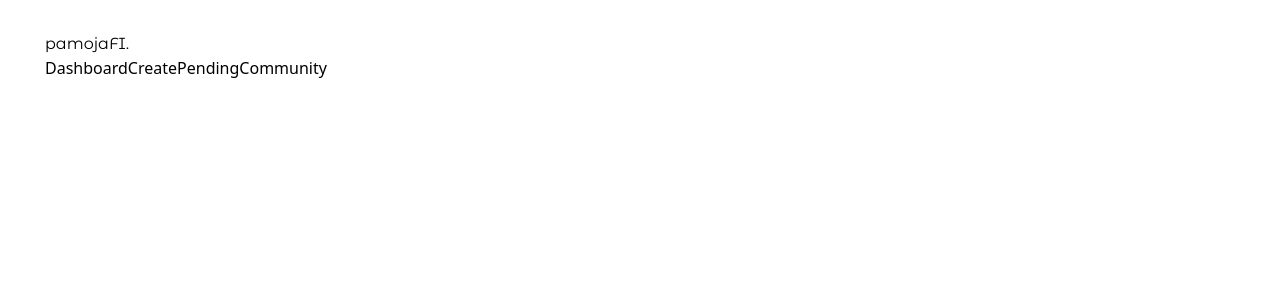
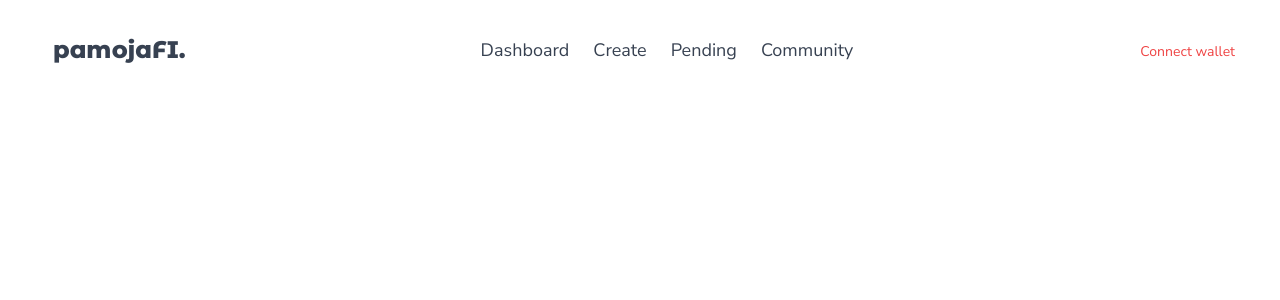
Before and after one commit to ybtuti/pamojaFi, a React (Vite) app in the folder frontend/: page / in a window 1280 px wide. Shown: the top 300 px of the page. Built offline with nearby package versions, Linux system fonts and the light colour scheme.

Commit message:
feat: update Navbar component styles, add wallet connection button, and enhance Tailwind CSS configuration

```diff
--- a/frontend/components/app/landing/Navbar.tsx
+++ b/frontend/components/app/landing/Navbar.tsx
@@ -3,22 +3,44 @@ import { Link } from "react-router-dom";
 
 function Navbar() {
   return (
-    <div className="hidden md:flex justify-between items-center bg-red-500">
-      <div>
-        <h1 className="text-5xl font-extrabold text-gray-700 logo ">
+    <div className="flex justify-between items-center">
+      <div className="mx-2">
+        <h1 className="text-2xl font-extrabold text-gray-700 logo ">
           pamojaFI.
         </h1>
       </div>
-      <div className="flex items-center justify-between">
-        <Link to="/dashboard">Dashboard</Link>
+      <div className="hidden md:flex items-center justify-between text-gray-700 title gap-2">
+        <Link
+          to="/dashboard"
+          className="text-lg mx-2 hover:border-b-[2px] py-1 hover:scale-95 ease-in-out duration-150"
+        >
+          Dashboard
+        </Link>
 
-        <Link to="/create">Create</Link>
+        <Link
+          to="/create"
+          className="text-lg mx-2 hover:border-b-[2px] py-1 hover:scale-95 ease-in-out duration-150"
+        >
+          Create
+        </Link>
 
-        <Link to="/pending">Pending</Link>
+        <Link
+          to="/pending"
+          className="text-lg mx-2 hover:border-b-[2px] py-1 hover:scale-95 ease-in-out duration-150"
+        >
+          Pending
+        </Link>
 
-        <Link to="/community">Community</Link>
+        <Link
+          to="/community"
+          className="text-lg mx-2 hover:border-b-[2px] py-1 hover:scale-95 ease-in-out duration-150"
+        >
+          Community
+        </Link>
       </div>
-      <div></div>
+      <div>
+        <button className="text-red-500 text-sm title">Connect wallet</button>
+      </div>
     </div>
   );
 }
--- a/frontend/package.json
+++ b/frontend/package.json
@@ -15,6 +15,7 @@
     "react-icons": "^5.3.0",
     "react-router-dom": "^6.26.2",
     "react-toastify": "^10.0.5",
+    "thirdweb": "^5.61.0",
     "web3": "^4.13.0"
   },
   "devDependencies": {
--- a/frontend/src/index.css
+++ b/frontend/src/index.css
@@ -1,5 +1,4 @@
 @import url("https://fonts.googleapis.com/css2?family=Montserrat+Alternates:ital,wght@0,100;0,200;0,300;0,400;0,500;0,600;0,700;0,800;0,900;1,100;1,200;1,300;1,400;1,500;1,600;1,700;1,800;1,900&family=Nunito+Sans:ital,opsz,wght@0,6..12,200..1000;1,6..12,200..1000&display=swap");
-
 @tailwind base;
 @tailwind components;
 @tailwind utilities;
--- a/frontend/tailwind.config.js
+++ b/frontend/tailwind.config.js
@@ -1,6 +1,11 @@
 /** @type {import('tailwindcss').Config} */
 export default {
-  content: ["./index.html", "./src/**/*.{js,ts,jsx,tsx}"],
+  content: [
+    "./index.html",
+    "./src/**/*.{js,ts,jsx,tsx}",
+    "./pages/**/*.{js,ts,jsx,tsx}",
+    "./components/**/*.{js,ts,jsx,tsx}"
+  ],
   theme: {
     extend: {
       fontFamily: {
```
Also changed, not shown: 1 other file (tests, documents, lock files or other folders).
